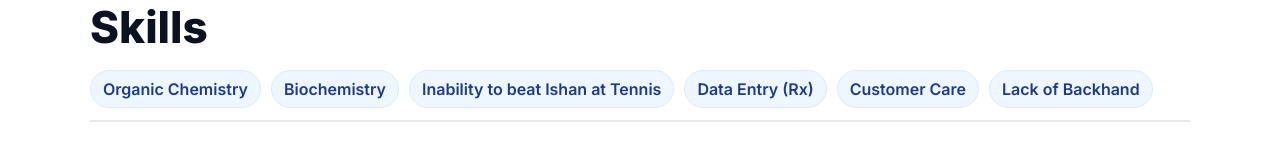
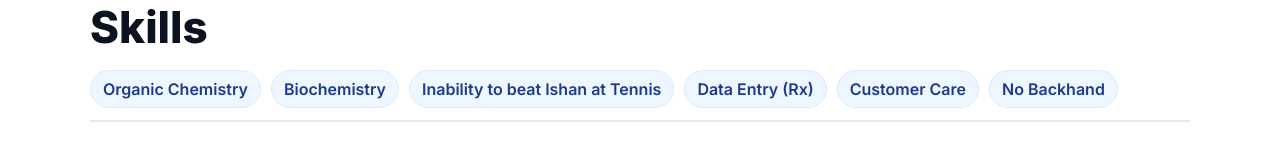
Before and after one commit to itripathy0622/personal_website_deshana, a plain HTML site: page index.html in a window 1280 px wide. Shown: the part 1981-2139 px from the top of the page. Drawn offline with Linux system fonts and the light colour scheme.

Commit message:
Update index.html

```diff
--- a/index.html
+++ b/index.html
@@ -91,7 +91,7 @@
         <span class="chip">Inability to beat Ishan at Tennis</span>
         <span class="chip">Data Entry (Rx)</span>
         <span class="chip">Customer Care</span>
-        <span class="chip">Lack of Backhand</span>
+        <span class="chip">No Backhand</span>
       </div>
 
       <hr class="divider" />
```
